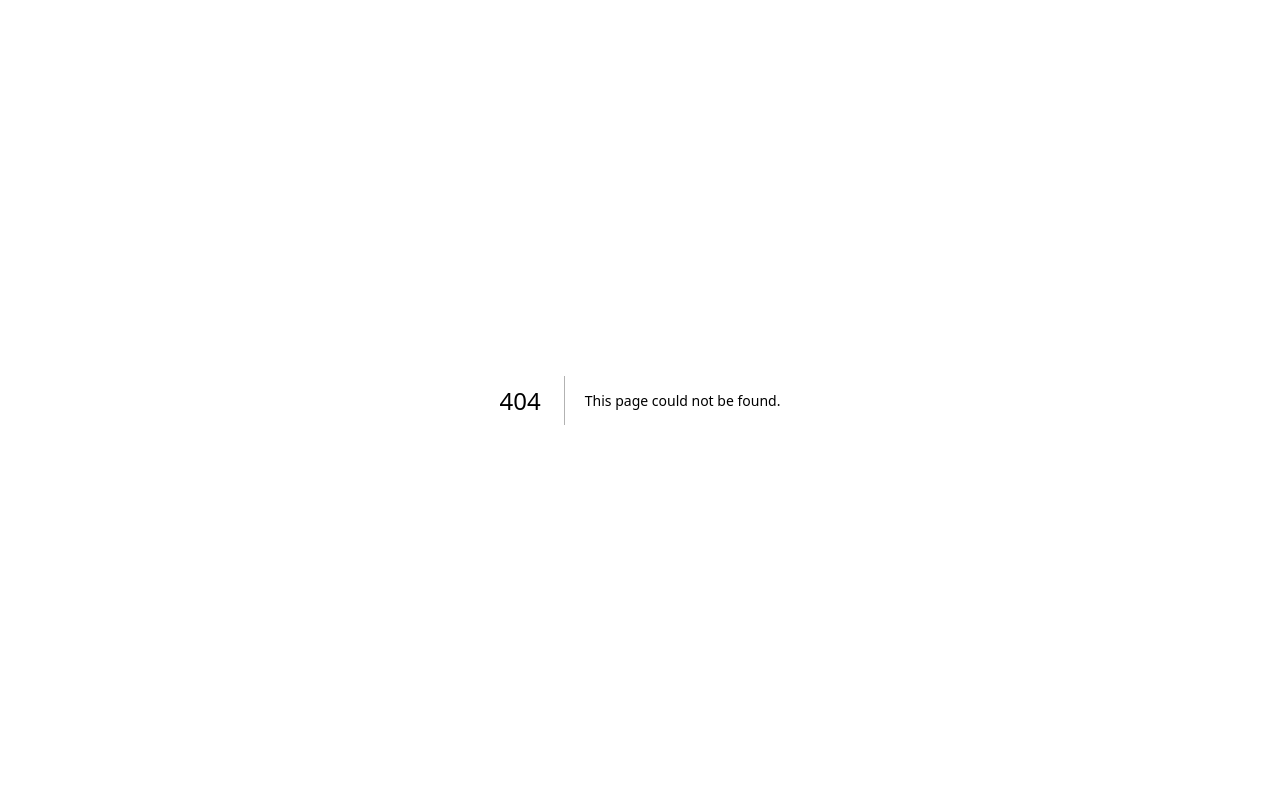
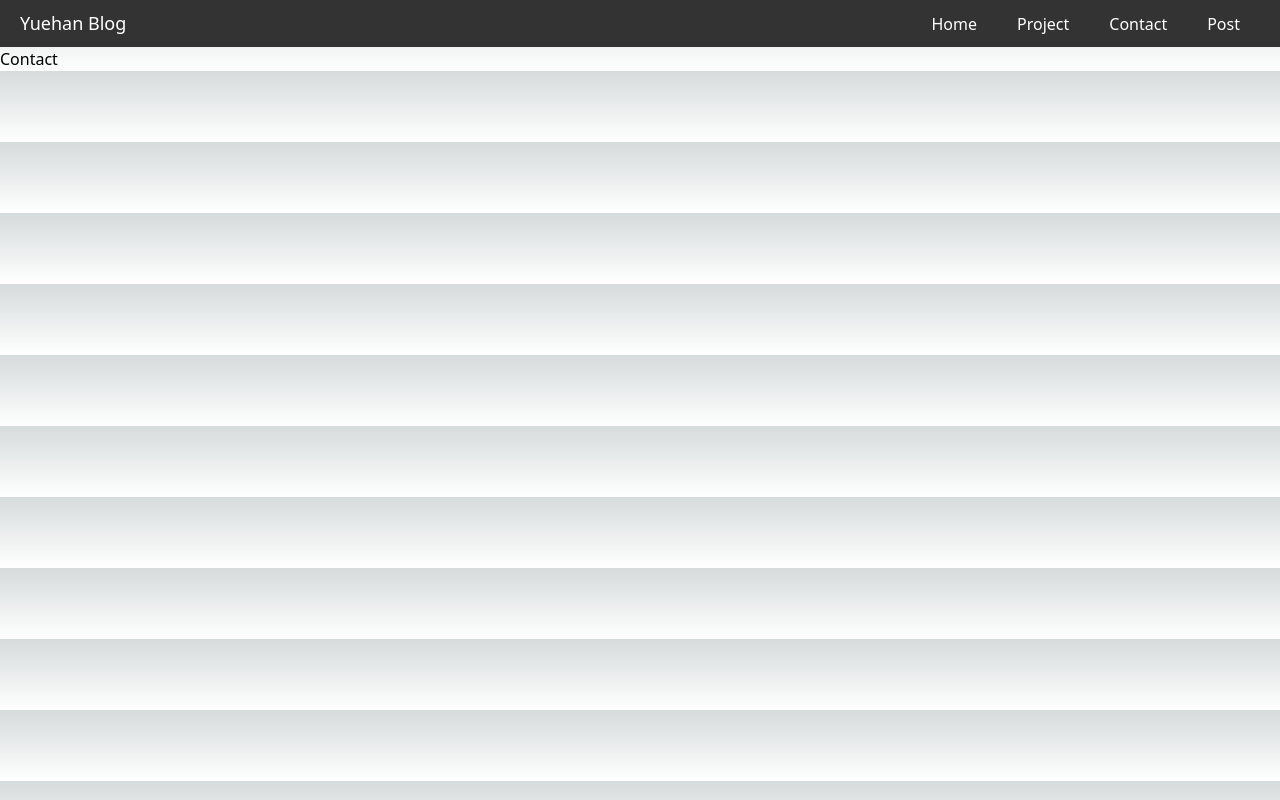
Before and after one commit to Yuehan-Wang/yuehan-space, a Next.js app: page /contact in a window 1280 px wide. Before the commit this address had no page. Built offline with nearby package versions, Linux system fonts and the light colour scheme.

Commit message:
First commit

```diff
--- /dev/null
+++ b/src/component/Header.js
@@ -0,0 +1,28 @@
+import Link from 'next/link';
+import styles from 'src/styles/Header.module.css';
+
+export default function Header() {
+  return (
+    <header className={styles.header}>
+        <h1 className={styles.title}>
+            <Link href="/" passHref><span>Yuehan Blog</span></Link>
+        </h1>
+      <nav>
+        <ul className={styles.navList}>
+          <li className={styles.navItem}>
+            <Link href="/" passHref><span>Home</span></Link>
+          </li>
+          <li className={styles.navItem}>
+            <Link href="/project" passHref><span>Project</span></Link>
+          </li>
+          <li className={styles.navItem}>
+            <Link href="/contact" passHref><span>Contact</span></Link>
+          </li>
+          <li className={styles.navItem}>
+            <Link href="/post" passHref><span>Post</span></Link>
+          </li>
+        </ul>
+      </nav>
+    </header>
+  );
+}
--- a/src/pages/_app.js
+++ b/src/pages/_app.js
@@ -1,5 +1,13 @@
-import '@/styles/globals.css'
+import '../styles/globals.css';
+import Header from '@/component/Header';
 
-export default function App({ Component, pageProps }) {
-  return <Component {...pageProps} />
+function MyApp({ Component, pageProps }) {
+  return (
+    <>
+      <Header />
+      <Component {...pageProps} />
+    </>
+  );
 }
+
+export default MyApp;
--- /dev/null
+++ b/src/pages/contact.js
@@ -0,0 +1,7 @@
+export default function Contact({  }) {
+    return (
+        <div>
+            <h1>Contact</h1>
+        </div>
+    )
+    }
--- a/src/pages/index.js
+++ b/src/pages/index.js
@@ -1,118 +1,7 @@
-import Image from 'next/image'
-import { Inter } from 'next/font/google'
-
-const inter = Inter({ subsets: ['latin'] })
-
-export default function Home() {
-  return (
-    <main
-      className={`flex min-h-screen flex-col items-center justify-between p-24 ${inter.className}`}
-    >
-      <div className="z-10 max-w-5xl w-full items-center justify-between font-mono text-sm lg:flex">
-        <p className="fixed left-0 top-0 flex w-full justify-center border-b border-gray-300 bg-gradient-to-b from-zinc-200 pb-6 pt-8 backdrop-blur-2xl dark:border-neutral-800 dark:bg-zinc-800/30 dark:from-inherit lg:static lg:w-auto lg:rounded-xl lg:border lg:bg-gray-200 lg:p-4 lg:dark:bg-zinc-800/30">
-          Get started by editing&nbsp;
-          <code className="font-mono font-bold">src/pages/index.js</code>
-        </p>
-        <div className="fixed bottom-0 left-0 flex h-48 w-full items-end justify-center bg-gradient-to-t from-white via-white dark:from-black dark:via-black lg:static lg:h-auto lg:w-auto lg:bg-none">
-          <a
-            className="pointer-events-none flex place-items-center gap-2 p-8 lg:pointer-events-auto lg:p-0"
-            href="https://vercel.com?utm_source=create-next-app&utm_medium=default-template-tw&utm_campaign=create-next-app"
-            target="_blank"
-            rel="noopener noreferrer"
-          >
-            By{' '}
-            <Image
-              src="/vercel.svg"
-              alt="Vercel Logo"
-              className="dark:invert"
-              width={100}
-              height={24}
-              priority
-            />
-          </a>
+export default function Home({  }) {
+    return (
+        <div>
+            <h1>Home</h1>
         </div>
-      </div>
-
-      <div className="relative flex place-items-center before:absolute before:h-[300px] before:w-[480px] before:-translate-x-1/2 before:rounded-full before:bg-gradient-radial before:from-white before:to-transparent before:blur-2xl before:content-[''] after:absolute after:-z-20 after:h-[180px] after:w-[240px] after:translate-x-1/3 after:bg-gradient-conic after:from-sky-200 after:via-blue-200 after:blur-2xl after:content-[''] before:dark:bg-gradient-to-br before:dark:from-transparent before:dark:to-blue-700/10 after:dark:from-sky-900 after:dark:via-[#0141ff]/40 before:lg:h-[360px]">
-        <Image
-          className="relative dark:drop-shadow-[0_0_0.3rem_#ffffff70] dark:invert"
-          src="/next.svg"
-          alt="Next.js Logo"
-          width={180}
-          height={37}
-          priority
-        />
-      </div>
-
-      <div className="mb-32 grid text-center lg:max-w-5xl lg:w-full lg:mb-0 lg:grid-cols-4 lg:text-left">
-        <a
-          href="https://nextjs.org/docs?utm_source=create-next-app&utm_medium=default-template-tw&utm_campaign=create-next-app"
-          className="group rounded-lg border border-transparent px-5 py-4 transition-colors hover:border-gray-300 hover:bg-gray-100 hover:dark:border-neutral-700 hover:dark:bg-neutral-800/30"
-          target="_blank"
-          rel="noopener noreferrer"
-        >
-          <h2 className={`mb-3 text-2xl font-semibold`}>
-            Docs{' '}
-            <span className="inline-block transition-transform group-hover:translate-x-1 motion-reduce:transform-none">
-              -&gt;
-            </span>
-          </h2>
-          <p className={`m-0 max-w-[30ch] text-sm opacity-50`}>
-            Find in-depth information about Next.js features and API.
-          </p>
-        </a>
-
-        <a
-          href="https://nextjs.org/learn?utm_source=create-next-app&utm_medium=default-template-tw&utm_campaign=create-next-app"
-          className="group rounded-lg border border-transparent px-5 py-4 transition-colors hover:border-gray-300 hover:bg-gray-100 hover:dark:border-neutral-700 hover:dark:bg-neutral-800/30"
-          target="_blank"
-          rel="noopener noreferrer"
-        >
-          <h2 className={`mb-3 text-2xl font-semibold`}>
-            Learn{' '}
-            <span className="inline-block transition-transform group-hover:translate-x-1 motion-reduce:transform-none">
-              -&gt;
-            </span>
-          </h2>
-          <p className={`m-0 max-w-[30ch] text-sm opacity-50`}>
-            Learn about Next.js in an interactive course with&nbsp;quizzes!
-          </p>
-        </a>
-
-        <a
-          href="https://vercel.com/templates?framework=next.js&utm_source=create-next-app&utm_medium=default-template-tw&utm_campaign=create-next-app"
-          className="group rounded-lg border border-transparent px-5 py-4 transition-colors hover:border-gray-300 hover:bg-gray-100 hover:dark:border-neutral-700 hover:dark:bg-neutral-800/30"
-          target="_blank"
-          rel="noopener noreferrer"
-        >
-          <h2 className={`mb-3 text-2xl font-semibold`}>
-            Templates{' '}
-            <span className="inline-block transition-transform group-hover:translate-x-1 motion-reduce:transform-none">
-              -&gt;
-            </span>
-          </h2>
-          <p className={`m-0 max-w-[30ch] text-sm opacity-50`}>
-            Discover and deploy boilerplate example Next.js&nbsp;projects.
-          </p>
-        </a>
-
-        <a
-          href="https://vercel.com/new?utm_source=create-next-app&utm_medium=default-template-tw&utm_campaign=create-next-app"
-          className="group rounded-lg border border-transparent px-5 py-4 transition-colors hover:border-gray-300 hover:bg-gray-100 hover:dark:border-neutral-700 hover:dark:bg-neutral-800/30"
-          target="_blank"
-          rel="noopener noreferrer"
-        >
-          <h2 className={`mb-3 text-2xl font-semibold`}>
-            Deploy{' '}
-            <span className="inline-block transition-transform group-hover:translate-x-1 motion-reduce:transform-none">
-              -&gt;
-            </span>
-          </h2>
-          <p className={`m-0 max-w-[30ch] text-sm opacity-50`}>
-            Instantly deploy your Next.js site to a shareable URL with Vercel.
-          </p>
-        </a>
-      </div>
-    </main>
-  )
-}
+    )
+    }
--- /dev/null
+++ b/src/pages/post.js
@@ -0,0 +1,7 @@
+export default function Post({  }) {
+    return (
+        <div>
+            <h1>Post</h1>
+        </div>
+    )
+    }
--- /dev/null
+++ b/src/pages/project.js
@@ -0,0 +1,7 @@
+export default function Project({  }) {
+    return (
+        <div>
+            <h1>Project</h1>
+        </div>
+    )
+    }
--- /dev/null
+++ b/src/styles/Header.module.css
@@ -0,0 +1,35 @@
+.header {
+    display: flex;
+    align-items: center;
+    background-color: #333;
+    color: white;
+    padding: 10px 0;
+  }
+
+  .title {
+    flex-grow: 1;
+    margin-left: 20px;
+    color: white;
+    font-size: large;
+  }
+
+
+.navList {
+  list-style-type: none;
+  display: flex;
+  justify-content: flex-end;
+  margin-right: 20px;
+}
+
+.navItem {
+  margin: 0 20px;
+  color: white;
+  text-decoration: none;
+  transition: color 0.3s;
+
+}
+
+
+  .navItem:hover {
+    color: #4caf50;
+  }
```
